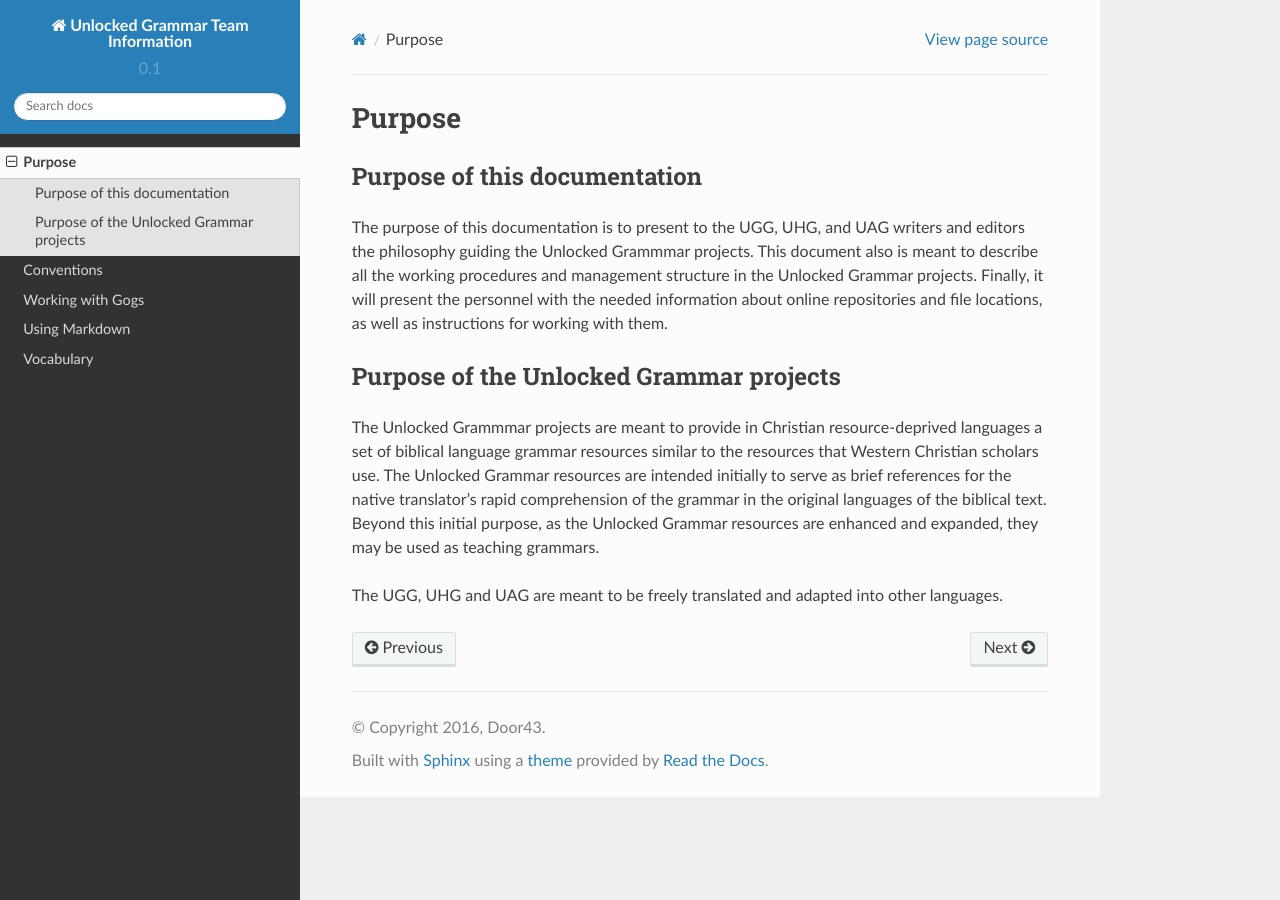
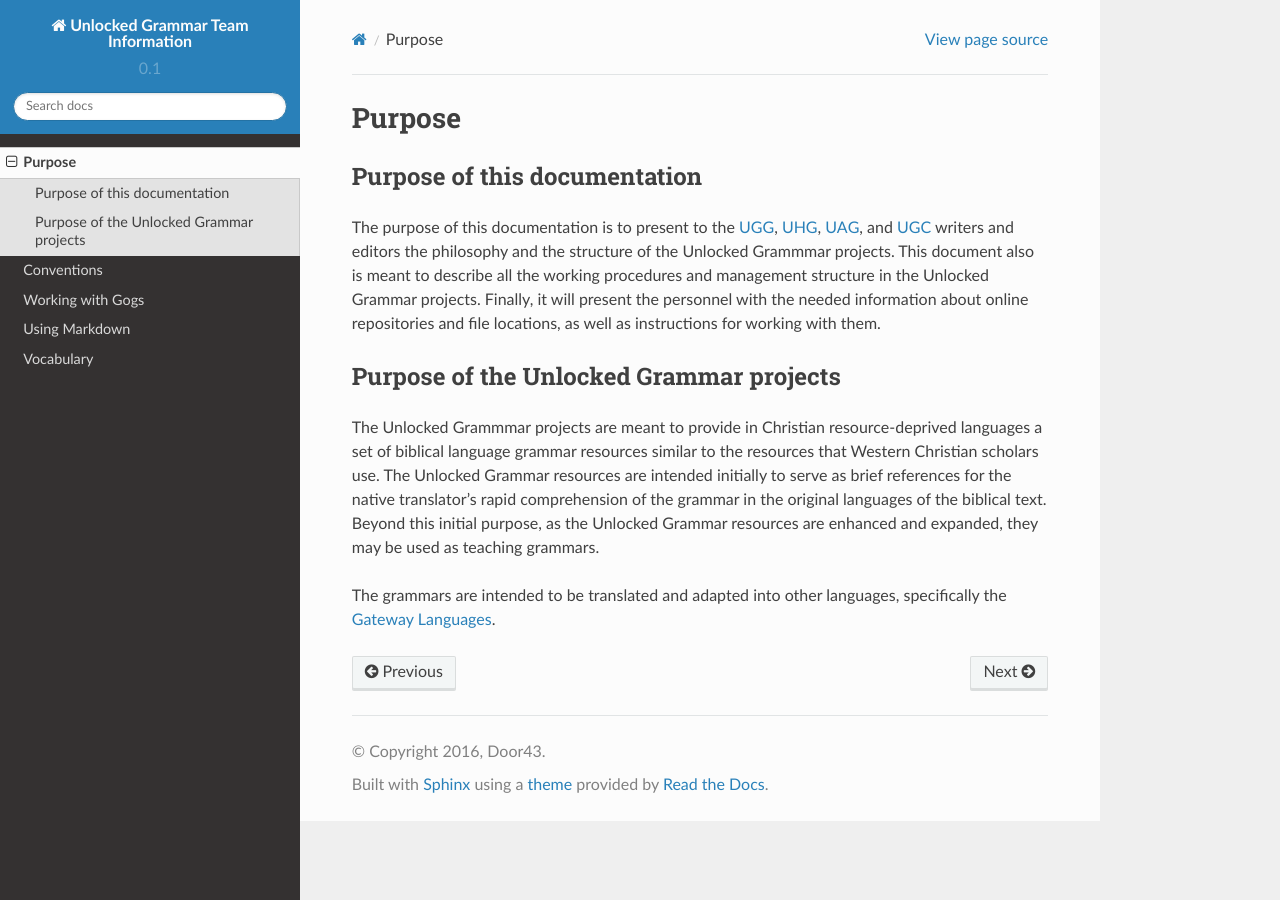
Before and after one commit to unfoldingWord-dev/Unlocked-Grammar-Info, a Sphinx documentation site: the page built from docs/purpose.rst, in a window 1280 px wide. Built offline with Sphinx 7.4.7 and the Read the Docs theme 2.0.0, drawn with Linux system fonts in a browser that asks for light colours.

Commit message:
added links and small updates to language

```diff
--- a/docs/purpose.rst
+++ b/docs/purpose.rst
@@ -5,11 +5,11 @@ Purpose
 Purpose of this documentation
 -----------
 
-The purpose of this documentation is to present to the UGG, UHG, and UAG writers and editors the philosophy guiding the Unlocked Grammmar projects. This document also is meant to describe all the working procedures and management structure in the Unlocked Grammar projects. Finally, it will present the personnel with the needed information about online repositories and file locations, as well as instructions for working with them.
+The purpose of this documentation is to present to the `UGG <https://git.door43.org/Door43/en-ugg>`_, `UHG <https://git.door43.org/Door43/en-uhg>`_, `UAG <https://git.door43.org/Door43/en-uag>`_, and `UGC <https://git.door43.org/Door43/en-ugc>`_ writers and editors the philosophy and the structure of the Unlocked Grammmar projects. This document also is meant to describe all the working procedures and management structure in the Unlocked Grammar projects. Finally, it will present the personnel with the needed information about online repositories and file locations, as well as instructions for working with them.
 
 Purpose of the Unlocked Grammar projects
 ----------------------
 
 The Unlocked Grammmar projects are meant to provide in Christian resource-deprived languages a set of biblical language grammar resources similar to the resources that Western Christian scholars use. The Unlocked Grammar resources are intended initially to serve as brief references for the native translator's rapid comprehension of the grammar in the original languages of the biblical text. Beyond this initial purpose, as the Unlocked Grammar resources are enhanced and expanded, they may be used as teaching grammars.
 
-The UGG, UHG and UAG are meant to be freely translated and adapted into other languages.
+The grammars are intended to be translated and adapted into other languages, specifically the `Gateway Languages <http://ufw.io/gl>`_.
```
